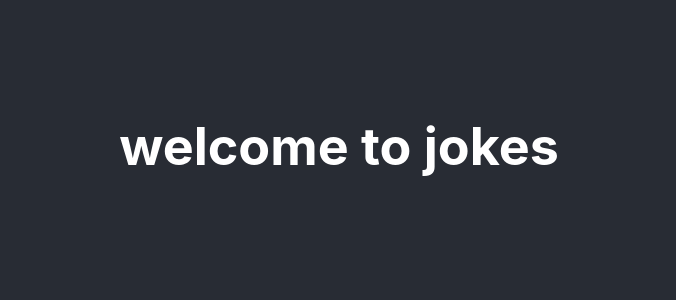
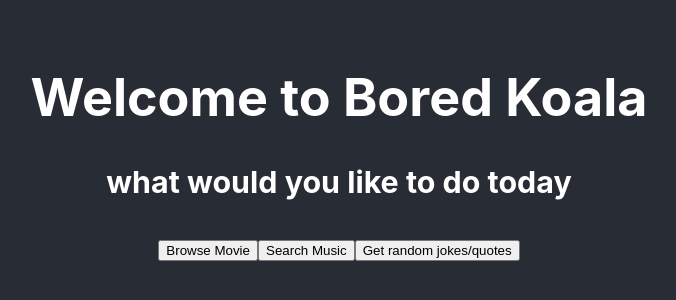
Before and after one commit to keshgurung/Bored-Koala, a React (Create React App) app in the folder bored-koala/: page / in a window 1280 px wide. Shown: the part 254-554 px from the top of the page, without its empty margins (301-977 px from the left). Built offline with nearby package versions, Linux system fonts and the light colour scheme; no server answers.

Commit message:
buttons added

```diff
--- a/bored-koala/package.json
+++ b/bored-koala/package.json
@@ -7,8 +7,10 @@
     "@testing-library/react": "^11.1.0",
     "@testing-library/user-event": "^12.1.10",
     "axios": "^0.24.0",
+    "history": "^5.1.0",
     "react": "^17.0.2",
     "react-dom": "^17.0.2",
+    "react-router-dom": "^6.1.1",
     "react-scripts": "4.0.3",
     "web-vitals": "^1.0.1"
   },
--- a/bored-koala/src/App.js
+++ b/bored-koala/src/App.js
@@ -1,14 +1,25 @@
 import './App.css'
-import JokeList from './Components/JokeList'
+import { BrowserRouter as Router, Route, Routes } from 'react-router-dom'
+// import JokeList from './pages/JokeList'
+import Home from './pages/Home'
+import JokeList from './pages/JokeList'
+
+// no switch in route@v6 replaced by route and component replaced by element
 
 function App() {
   return (
-    <div className='App'>
-      <header className='App-header'>
-        <h1> welcome to jokes</h1>
-        <JokeList />
-      </header>
-    </div>
+    <Router>
+      <div className='App'>
+        <header className='App-header'>
+          <Routes>
+            {/* <Route path='/register' component={Register} />  old way of expressing reacr route */}
+
+            <Route path='/' element={<Home />} />
+            <Route path='/jokelist' element={<JokeList />} />
+          </Routes>
+        </header>
+      </div>
+    </Router>
   )
 }
 
--- a/bored-koala/src/helpers/api.js
+++ b/bored-koala/src/helpers/api.js
@@ -1,24 +1,24 @@
 import axios from 'axios'
 
-export const getData = async () => {
-  const config = {
-    method: 'get',
-    url: `https://motivational-quotes1.p.rapidapi.com/motivation`,
-    headers: {
-      'content-type': 'application/json',
-      'x-rapidapi-host': 'motivational-quotes1.p.rapidapi.com',
-      'x-rapidapi-key': 'aeb717ee1emsha514d9d6575c369p1ee3ffjsne764f2a7e700',
-    },
-    body: {
-      key1: 'value',
-      key2: 'value',
-    },
-  }
-  const response = await axios(config)
-  return response.data
-}
+export const getMovieData = async () => {
+  // export const getData = async () => {
+  //   const config = {
+  //     method: 'get',
+  //     url: `https://motivational-quotes1.p.rapidapi.com/motivation`,
+  //     headers: {
+  //       'content-type': 'application/json',
+  //       'x-rapidapi-host': 'motivational-quotes1.p.rapidapi.com',
+  //       'x-rapidapi-key': 'aeb717ee1emsha514d9d6575c369p1ee3ffjsne764f2a7e700',
+  //     },
+  //     body: {
+  //       key1: 'value',
+  //       key2: 'value',
+  //     },
+  //   }
+  //   const response = await axios(config)
+  //   return response.data
+  // }
 
-export const getMovieData = async () => {
   const options = {
     method: 'GET',
     url: 'https://genius.p.rapidapi.com/search',
@@ -37,6 +37,7 @@ export const getMovieData = async () => {
     .catch(function (error) {
       console.error(error)
     })
+}
 // const options = {
 //   method: 'GET',
 //   url: 'https://movie-database-imdb-alternative.p.rapidapi.com/',
@@ -55,4 +56,3 @@ export const getMovieData = async () => {
 //   .catch(function (error) {
 //     console.error(error)
 //   })
-}
--- /dev/null
+++ b/bored-koala/src/pages/Home.js
@@ -0,0 +1,43 @@
+import React from 'react'
+import { Link } from 'react-router-dom'
+
+const Home = () => {
+  const handleClick = (event) => {
+    return event.target.value
+  }
+
+  return (
+    <div>
+      <h1>Welcome to Bored Koala</h1>
+      <h3>what would you like to do today</h3>
+      <Link to={'/jokelist'}>
+        <button
+          onClick={handleClick}
+          className='favorite styled'
+          type='button'
+          value='browse movie'
+        >
+          Browse Movie{' '}
+        </button>
+      </Link>
+      <button
+        onClick={handleClick}
+        className='favorite styled'
+        type='button'
+        value='search movie'
+      >
+        Search Music{' '}
+      </button>
+      <button
+        onClick={handleClick}
+        className='favorite styled'
+        type='button'
+        value='get random'
+      >
+        Get random jokes/quotes
+      </button>
+    </div>
+  )
+}
+
+export default Home
--- a/bored-koala/src/Components/JokeList.js
+++ b/bored-koala/src/pages/JokeList.js
@@ -42,9 +42,12 @@ const JokeList = () => {
   //   setQuote
   //   JokeList()
   // }, [])
-
   useEffect(() => {
     getMovieData()
+    // if (value === 'browse movie') {
+    // } else {
+    //   console.log('error 1')
+    // }
   }, [])
   return <div></div>
 }
```
Also changed, not shown: 1 other file (tests, documents, lock files or other folders). Lines whose indentation alone changed are shown as unchanged.
